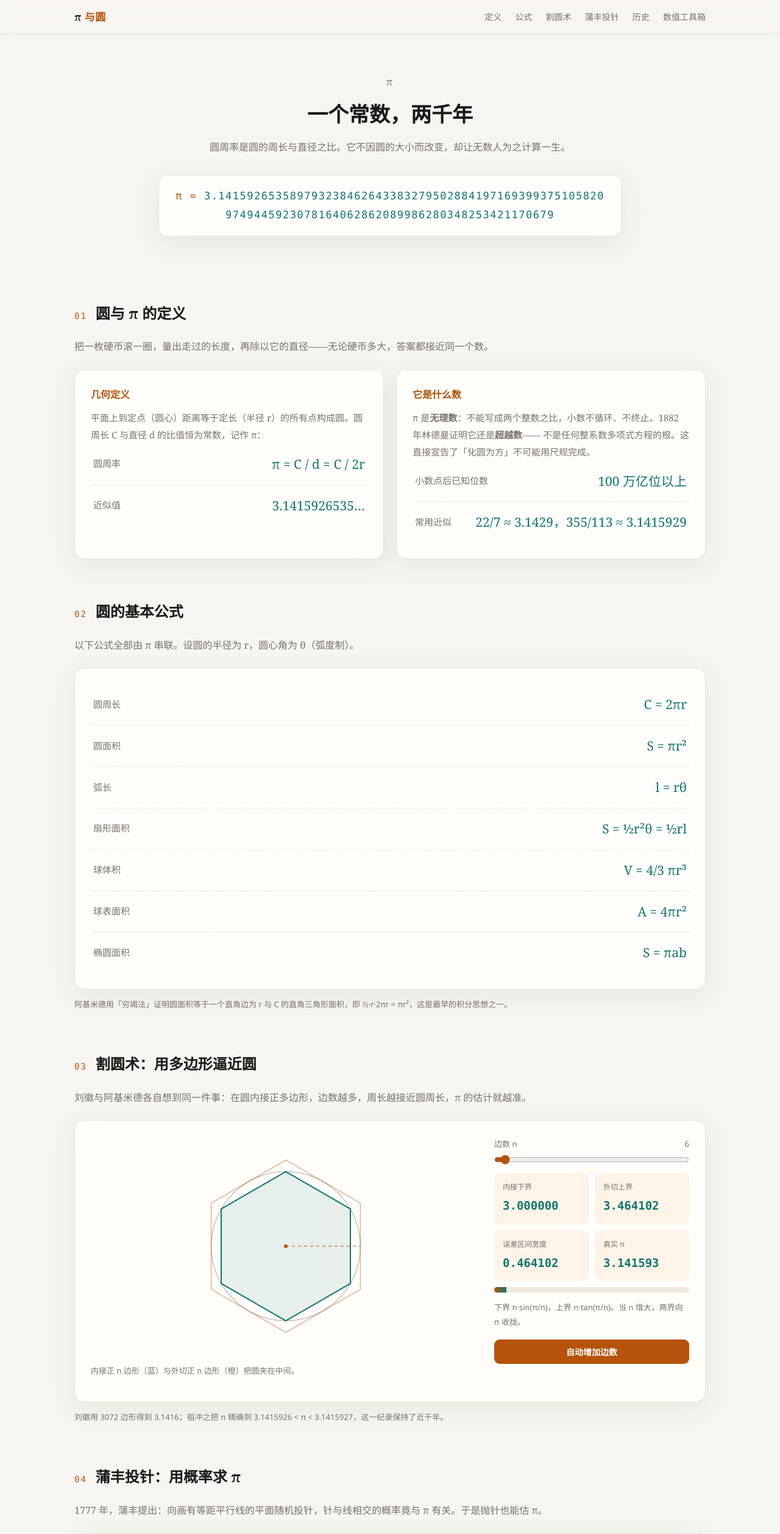
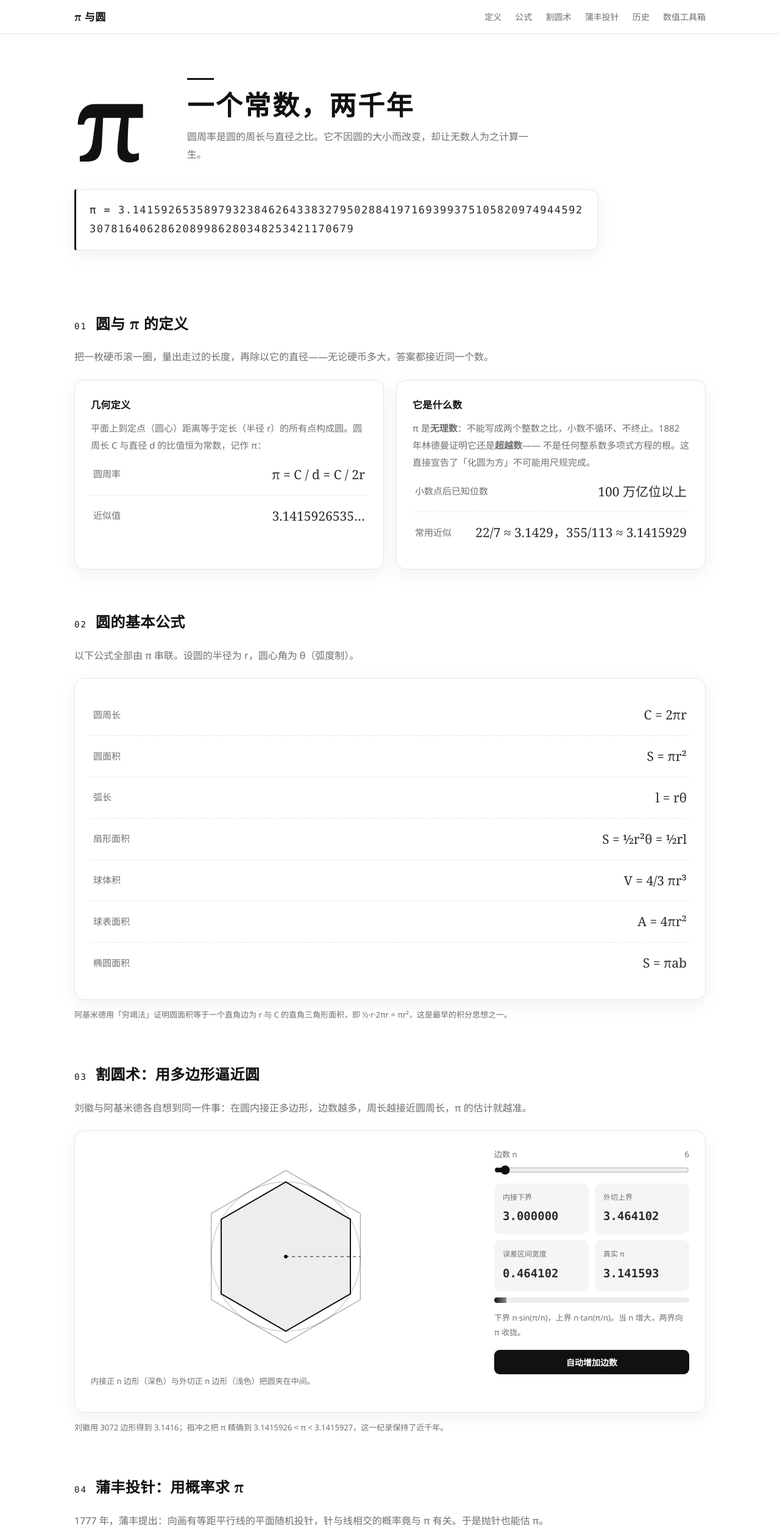
Before and after one commit to QvQ-sgu/pi-and-circle, a plain HTML site: page index.html in a window 1280 px wide. Shown: the top 2516 px of the page at 61% size. Drawn offline with Linux system fonts and the light colour scheme.

Commit message:
调整版式：首屏左对齐、不对称卡片网格、黑白配色与衬线展示标题

```diff
--- a/index.html
+++ b/index.html
@@ -7,21 +7,23 @@
 <meta name="description" content="圆周率 π 的几何意义、割圆术、蒲丰投针与历史。可交互的数学科普单页。">
 <style>
   :root{
-    --bg:#f7f5f1; --paper:#fffdf9; --ink:#1c1917; --muted:#78716c;
-    --line:#e7e1d8; --accent:#b45309; --accent2:#0f766e; --soft:#fdf3e7;
-    --shadow:0 10px 40px rgba(60,45,25,.08);
+    --bg:#ffffff; --paper:#ffffff; --ink:#111111; --muted:#6f6f6f;
+    --line:#e4e4e4; --accent:#111111; --accent2:#2b2b2b; --soft:#f5f5f5;
+    --shadow:0 8px 30px rgba(0,0,0,.06);
+    --display:"STZhongsong","华文中宋","Noto Serif SC","Source Han Serif SC","Songti SC",Georgia,serif;
   }
   *{box-sizing:border-box}
   html{scroll-behavior:smooth}
   body{margin:0;background:var(--bg);color:var(--ink);
-    font-family:"Songti SC","Noto Serif SC",Georgia,"Microsoft YaHei",serif;
+    font-family:"Segoe UI","PingFang SC","Microsoft YaHei",sans-serif;
     line-height:1.85;-webkit-font-smoothing:antialiased}
-  .serif{font-family:"Songti SC","Noto Serif SC",Georgia,serif}
+  h1,h2,h3,h4,.pi-big,.brand{font-family:var(--display);font-weight:700;letter-spacing:.02em}
+  .serif{font-family:var(--display)}
   .sans{font-family:"Segoe UI","PingFang SC","Microsoft YaHei",sans-serif}
 
   /* 顶部 */
   .topbar{position:sticky;top:0;z-index:50;backdrop-filter:blur(10px);
-    background:rgba(247,245,241,.82);border-bottom:1px solid var(--line)}
+    background:rgba(255,255,255,.86);border-bottom:1px solid var(--line)}
   .topbar .inner{max-width:1080px;margin:0 auto;padding:12px 22px;display:flex;
     align-items:center;justify-content:space-between;gap:16px}
   .brand{font-weight:700;font-size:17px;letter-spacing:.5px}
@@ -31,15 +33,19 @@
   nav a:hover{color:var(--accent)}
   @media(max-width:720px){nav{display:none}}
 
-  /* 首屏 */
-  header.hero{max-width:1080px;margin:0 auto;padding:70px 22px 40px;text-align:center}
-  .pi-big{font-size:clamp(64px,16vw,150px);line-height:1;color:var(--accent);
-    font-family:Georgia,serif;margin:0;letter-spacing:2px}
-  .hero h1{font-size:clamp(22px,4vw,34px);margin:14px 0 8px;font-weight:700}
-  .hero p{color:var(--muted);max-width:640px;margin:0 auto;font-size:16px}
-  .digits-box{margin:30px auto 0;max-width:760px;font-family:Consolas,monospace;
+  /* 首屏：左对齐 + 不对称两栏 */
+  header.hero{max-width:1080px;margin:0 auto;padding:66px 22px 34px;text-align:left}
+  .hero-grid{display:grid;grid-template-columns:auto 1fr;gap:clamp(22px,5vw,64px);align-items:center}
+  @media(max-width:700px){.hero-grid{grid-template-columns:1fr;gap:6px}}
+  .pi-big{font-size:clamp(92px,16vw,176px);line-height:.86;color:var(--accent);
+    font-family:var(--display);margin:0;font-weight:700}
+  .hero h1{font-size:clamp(26px,3.6vw,44px);margin:0 0 10px;font-weight:700;letter-spacing:.06em;line-height:1.25}
+  .hero .sub{color:var(--muted);max-width:560px;margin:0;font-size:16px;line-height:1.8}
+  .hero-mark{width:44px;height:3px;background:var(--accent);margin:0 0 14px}
+  .digits-box{margin:36px 0 0;max-width:860px;font-family:Consolas,monospace;
     font-size:17px;letter-spacing:1.5px;color:var(--accent2);background:var(--paper);
-    border:1px solid var(--line);border-radius:14px;padding:18px 22px;word-break:break-all;
+    border:1px solid var(--line);border-left:3px solid var(--accent);
+    border-radius:4px 14px 14px 4px;padding:18px 22px;word-break:break-all;
     box-shadow:var(--shadow)}
   .digits-box b{color:var(--accent);font-weight:400}
 
@@ -65,7 +71,7 @@
   /* 交互区 */
   .lab{display:grid;grid-template-columns:1fr 320px;gap:22px}
   @media(max-width:860px){.lab{grid-template-columns:1fr}}
-  canvas{width:100%;height:360px;display:block;border-radius:12px;background:#fffdf9}
+  canvas{width:100%;height:360px;display:block;border-radius:12px;background:#fff}
   .stats{display:grid;grid-template-columns:1fr 1fr;gap:10px}
   .stat{background:var(--soft);border-radius:10px;padding:12px 14px}
   .stat .k{font-size:12px;color:var(--muted);font-family:"Segoe UI",sans-serif}
@@ -79,8 +85,8 @@
   .btn-main:hover{filter:brightness(1.08)}
   .btn-ghost{background:transparent;border:1px solid var(--line);color:var(--muted)}
   .btn-ghost:hover{border-color:var(--accent);color:var(--accent)}
-  .bar{height:9px;border-radius:6px;background:#efe9df;overflow:hidden;margin:10px 0 4px}
-  .bar i{display:block;height:100%;background:linear-gradient(90deg,#b45309,#0f766e);
+  .bar{height:9px;border-radius:6px;background:#ececec;overflow:hidden;margin:10px 0 4px}
+  .bar i{display:block;height:100%;background:linear-gradient(90deg,#111111,#8a8a8a);
     width:0;transition:width .35s}
 
   /* 时间线 */
@@ -93,11 +99,26 @@
   .tl h4{margin:2px 0 4px;font-size:16px}
   .tl p{margin:0;color:var(--muted);font-size:14px}
 
-  .app-grid{display:grid;grid-template-columns:repeat(3,1fr);gap:16px}
-  @media(max-width:800px){.app-grid{grid-template-columns:1fr}}
+  /* 应用：不对称网格 */
+  .app-grid{display:grid;grid-template-columns:1.45fr 1fr;gap:16px}
   .app{background:var(--paper);border:1px solid var(--line);border-radius:14px;padding:20px}
   .app h4{margin:0 0 6px;font-size:16px;color:var(--accent)}
   .app p{margin:0;color:var(--muted);font-size:14px}
+  .app:nth-child(1){grid-row:span 2;display:flex;flex-direction:column;justify-content:flex-end;
+    min-height:200px;background:#fbfbfb;
+    border-color:#dcdcdc;position:relative;overflow:hidden}
+  .app:nth-child(1):after{content:"π";position:absolute;right:14px;top:-38px;font-size:160px;
+    line-height:1;color:rgba(0,0,0,.055);font-family:var(--display);font-weight:700;pointer-events:none}
+  .app:nth-child(1) h4{font-size:21px}
+  .app:nth-child(1) p{font-size:15px}
+  .app:nth-child(1) .app-tag{display:inline-block;align-self:flex-start;font-size:11px;
+    letter-spacing:1.5px;color:var(--muted);border:1px solid var(--line);border-radius:20px;
+    padding:2px 10px;margin-bottom:auto;font-family:"Segoe UI",sans-serif}
+  .app:nth-child(4){background:#fafafa;border-color:#e0e0e0}
+  .app:nth-child(6){grid-column:1/-1;background:#fbfbfb}
+  @media(max-width:800px){.app-grid{grid-template-columns:1fr}
+    .app:nth-child(1){grid-row:auto;min-height:0}
+    .app:nth-child(6){grid-column:auto}}
 
   footer{border-top:1px solid var(--line);padding:28px 22px;text-align:center;
     color:var(--muted);font-size:13px;font-family:"Segoe UI","PingFang SC",sans-serif}
@@ -122,9 +143,14 @@
 </div>
 
 <header class="hero">
-  <p class="pi-big">π</p>
-  <h1>一个常数，两千年</h1>
-  <p>圆周率是圆的周长与直径之比。它不因圆的大小而改变，却让无数人为之计算一生。</p>
+  <div class="hero-grid">
+    <p class="pi-big">π</p>
+    <div class="hero-text">
+      <div class="hero-mark"></div>
+      <h1>一个常数，两千年</h1>
+      <p class="sub">圆周率是圆的周长与直径之比。它不因圆的大小而改变，却让无数人为之计算一生。</p>
+    </div>
+  </div>
   <div class="digits-box" id="digitsBox"></div>
 </header>
 
@@ -179,7 +205,7 @@
       <div class="lab">
         <div>
           <canvas id="polyCanvas" aria-label="正多边形逼近圆的可视化"></canvas>
-          <p class="note" id="polyNote">内接正 n 边形（蓝）与外切正 n 边形（橙）把圆夹在中间。</p>
+          <p class="note" id="polyNote">内接正 n 边形（深色）与外切正 n 边形（浅色）把圆夹在中间。</p>
         </div>
         <div>
           <div class="ctrl-label"><span>边数 n</span><span id="nVal" class="sans">6</span></div>
@@ -206,7 +232,7 @@
     <div class="card">
       <div class="lab">
         <div><canvas id="buffonCanvas" aria-label="蒲丰投针模拟"></canvas>
-          <p class="note">线间距 d = 1，针长 L = 0.8d。红针为与线相交者。</p>
+          <p class="note">线间距 d = 1，针长 L = 0.8d。深色针为与线相交者。</p>
         </div>
         <div>
           <div class="stats">
@@ -247,7 +273,7 @@
     <div class="sec-head"><span class="sec-num">06</span><h2>π 出现在哪里</h2></div>
     <p class="lead">π 远不止用于量圆。它藏身于概率、波动、信号与宇宙的方程里。</p>
     <div class="app-grid">
-      <div class="app"><h4>工程与制造</h4><p>齿轮、管道、轮胎、卫星轨道的尺寸计算都离不开 π。</p></div>
+      <div class="app"><span class="app-tag">MOST VISIBLE</span><h4>工程与制造</h4><p>齿轮、管道、轮胎、卫星轨道的尺寸计算都离不开 π。从一枚螺栓的牙距，到一条环形轨道的周长，π 决定了零件能否严丝合缝。</p></div>
       <div class="app"><h4>信号与通信</h4><p>傅里叶变换中的角频率 2πf，是音频、5G 与图像压缩的基础。</p></div>
       <div class="app"><h4>概率统计</h4><p>正态分布的密度函数含 √(2π)，中心极限定理因此处处可见 π。</p></div>
       <div class="app"><h4>物理波动</h4><p>单摆周期 T = 2π√(L/g)，电磁波与量子波函数同样含 π。</p></div>
@@ -301,7 +327,7 @@ function drawPolygon(n){
 
   // 圆
   ctx.beginPath(); ctx.arc(cx,cy,R,0,Math.PI*2);
-  ctx.strokeStyle='#c9c2b6'; ctx.lineWidth=1.5; ctx.stroke();
+  ctx.strokeStyle='#cfcfcf'; ctx.lineWidth=1.5; ctx.stroke();
 
   // 外切多边形
   const rout=R/Math.cos(Math.PI/n);
@@ -312,7 +338,7 @@ function drawPolygon(n){
     i?ctx.lineTo(x,y):ctx.moveTo(x,y);
   }
   ctx.closePath();
-  ctx.strokeStyle='rgba(180,83,9,.45)'; ctx.lineWidth=1.4; ctx.stroke();
+  ctx.strokeStyle='rgba(0,0,0,.32)'; ctx.lineWidth=1.4; ctx.stroke();
 
   // 内接多边形
   ctx.beginPath();
@@ -322,13 +348,13 @@ function drawPolygon(n){
     i?ctx.lineTo(x,y):ctx.moveTo(x,y);
   }
   ctx.closePath();
-  ctx.fillStyle='rgba(15,118,110,.10)'; ctx.fill();
-  ctx.strokeStyle='#0f766e'; ctx.lineWidth=2; ctx.stroke();
+  ctx.fillStyle='rgba(0,0,0,.07)'; ctx.fill();
+  ctx.strokeStyle='#111111'; ctx.lineWidth=2; ctx.stroke();
 
   // 圆心与半径
-  ctx.beginPath(); ctx.arc(cx,cy,3,0,Math.PI*2); ctx.fillStyle='#b45309'; ctx.fill();
+  ctx.beginPath(); ctx.arc(cx,cy,3,0,Math.PI*2); ctx.fillStyle='#111111'; ctx.fill();
   ctx.beginPath(); ctx.moveTo(cx,cy); ctx.lineTo(cx+R,cy);
-  ctx.strokeStyle='rgba(180,83,9,.5)'; ctx.setLineDash([5,5]); ctx.stroke(); ctx.setLineDash([]);
+  ctx.strokeStyle='rgba(0,0,0,.45)'; ctx.setLineDash([5,5]); ctx.stroke(); ctx.setLineDash([]);
 
   // 数值
   const lower=n*Math.sin(Math.PI/n);
@@ -376,7 +402,7 @@ function drawBuffon(){
   const scale=gapPx/D;      // 每单位长度像素
 
   // 平行线
-  ctx.strokeStyle='#c9c2b6'; ctx.lineWidth=1.2;
+  ctx.strokeStyle='#cfcfcf'; ctx.lineWidth=1.2;
   for(let i=0;i<rows;i++){
     const y=margin+i*gapPx;
     ctx.beginPath(); ctx.moveTo(0,y); ctx.lineTo(w,y); ctx.stroke();
@@ -386,7 +412,7 @@ function drawBuffon(){
     const x0=nd.x*scale, y0=margin+nd.y*scale;
     const x1=x0+Math.cos(nd.a)*L*scale, y1=y0+Math.sin(nd.a)*L*scale;
     ctx.beginPath(); ctx.moveTo(x0,y0); ctx.lineTo(x1,y1);
-    ctx.strokeStyle=nd.hit?'#dc2626':'rgba(15,118,110,.55)';
+    ctx.strokeStyle=nd.hit?'#111111':'rgba(0,0,0,.26)';
     ctx.lineWidth=nd.hit?1.8:1.2; ctx.stroke();
   });
   document.getElementById('bN').textContent=state.N;
```
